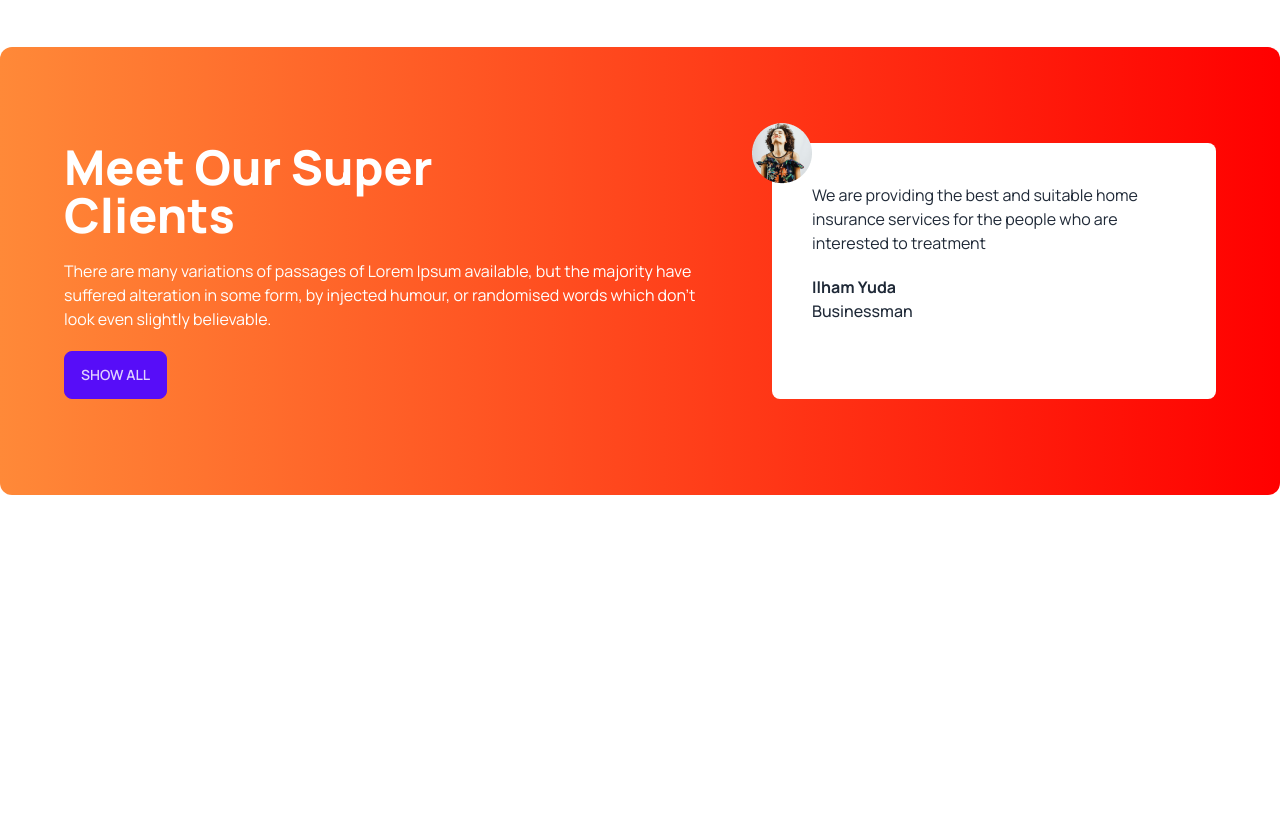
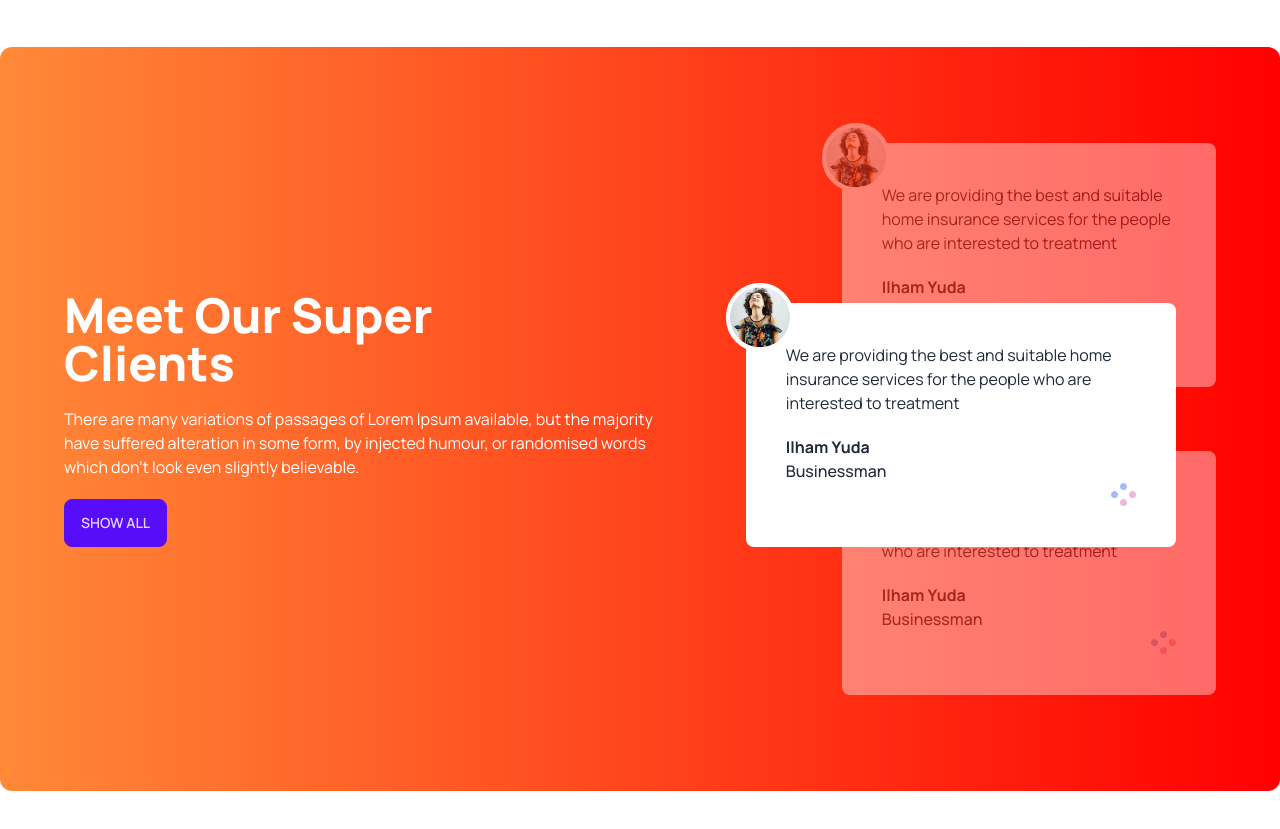
Before and after one commit to mahfuj80/tea-house-with-daisy-UI, a plain HTML site: page index.html in a window 1280 px wide. Shown: the part 1720-2549 px from the top of the page. Before the commit the page ends 2311 px from the top, so only its background shows below. Drawn offline with nearby package versions, Linux system fonts and the light colour scheme.

Commit message:
review section complete

```diff
--- a/index.html
+++ b/index.html
@@ -145,6 +145,7 @@
         <!-- SUPER CLINT SECTION -->
         <section
             class="flex flex-col lg:flex-row gap-12 my-24 rounded-xl bg-gradient-to-r from-[#FF8938] to-[#F00] px-16 py-24">
+            <div class="flex lg:pr-28 items-center">
                 <div class="space-y-5">
                     <h2 class="text-5xl font-extrabold text-white">
                         Meet Our Super
@@ -158,15 +159,54 @@
                     </p>
                     <button class="btn btn-primary">Show All</button>
                 </div>
-            <!-- review -->
-            <div class="relative p-10 rounded-lg bg-white">
-                <img class="absolute -top-5 -left-5" src="./images/client.png" alt="Clint pic">
+            </div>
+            <!-- REVIEW CONTAINER -->
+            <div class="relative">
+                <!-- NEXT review -->
+                <div class="relative z-10 mb-16 opacity-40 p-10 rounded-lg bg-white">
+                    <img class="absolute -top-5 -left-5 border-4 border-white rounded-full bg-white"
+                        src="./images/client.png" alt="Clint pic">
                     <p>
-                    We are providing the best and suitable home insurance services for the people who are interested to
+                        We are providing the best and suitable home insurance services for the people who are interested
+                        to
                         treatment
                     </p>
                     <h4 class="font-bold mt-5">Ilham Yuda</h4>
                     <p class="font-medium">Businessman</p>
+                    <div class="flex justify-end">
+                        <img src="./images/circles.png" alt="">
+                    </div>
+                </div>
+                <!--CURRENT review -->
+                <div class="absolute z-20 top-40 lg:-left-24 lg:w-[430px] p-10 rounded-lg bg-white">
+                    <img class="absolute -top-5 -left-5 border-4 border-white rounded-full bg-white"
+                        src="./images/client.png" alt="Clint pic">
+                    <p>
+                        We are providing the best and suitable home insurance services for the people who are interested
+                        to
+                        treatment
+                    </p>
+                    <h4 class="font-bold mt-5">Ilham Yuda</h4>
+                    <p class="font-medium">Businessman</p>
+                    <div class="flex justify-end">
+                        <img src="./images/circles.png" alt="">
+                    </div>
+                </div>
+                <!-- PREVIOUS review -->
+                <div class="relative z-10 opacity-40 p-10 rounded-lg bg-white">
+                    <img class="absolute -top-5 -left-5 border-4 border-white rounded-full bg-white"
+                        src="./images/client.png" alt="Clint pic">
+                    <p>
+                        We are providing the best and suitable home insurance services for the people who are interested
+                        to
+                        treatment
+                    </p>
+                    <h4 class="font-bold mt-5">Ilham Yuda</h4>
+                    <p class="font-medium">Businessman</p>
+                    <div class="flex justify-end">
+                        <img src="./images/circles.png" alt="">
+                    </div>
+                </div>
             </div>
         </section>
     </main>
```
Lines whose indentation alone changed are shown as unchanged.
